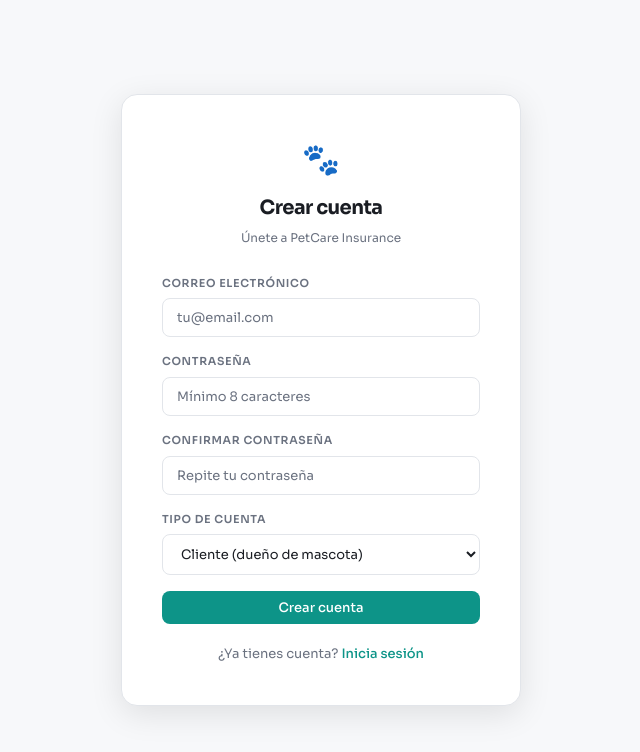
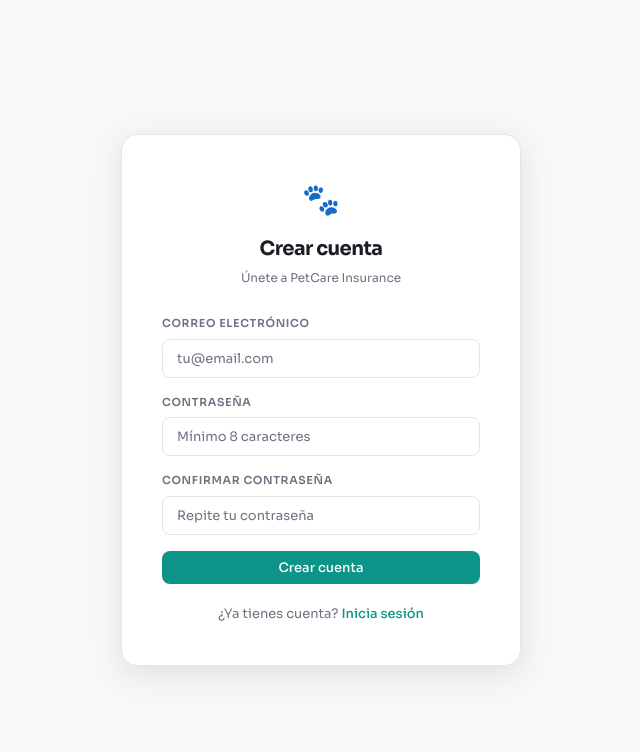
Before and after one commit to RangerOverhaul/Pet-Insurance-Reimbursement, a Vue app in the folder Frontend/: page /register in a window 1280 px wide. Shown: the top 752 px of the page, without its empty margins (319-959 px from the left). Built offline with nearby package versions, Linux system fonts and the light colour scheme.

Commit message:
Update / Fix: create user only customer

```diff
--- a/Frontend/src/views/RegisterView.vue
+++ b/Frontend/src/views/RegisterView.vue
@@ -23,13 +23,7 @@
           <label class="form-label">Confirmar contraseña</label>
           <input v-model="form.password2" type="password" class="form-input" placeholder="Repite tu contraseña" required />
         </div>
-        <div class="form-group">
-          <label class="form-label">Tipo de cuenta</label>
-          <select v-model="form.role" class="form-select">
-            <option value="CUSTOMER">Cliente (dueño de mascota)</option>
-            <option value="SUPPORT">Soporte</option>
-          </select>
-        </div>
+        <!-- ← el select de rol fue eliminado -->
         <button type="submit" class="btn btn-primary" style="width:100%;justify-content:center" :disabled="loading">
           <span v-if="loading" class="spinner" style="width:14px;height:14px"></span>
           <span>{{ loading ? "Registrando..." : "Crear cuenta" }}</span>
@@ -50,7 +44,7 @@ import { useAuthStore } from "@/stores/auth"
 
 const router = useRouter()
 const auth = useAuthStore()
-const form = ref({ email: "", password: "", password2: "", role: "CUSTOMER" })
+const form = ref({ email: "", password: "", password2: "" })  // ← sin role
 const loading = ref(false)
 const error = ref("")
 const success = ref("")
```
Also changed, not shown: 1 other file (tests, documents, lock files or other folders).
